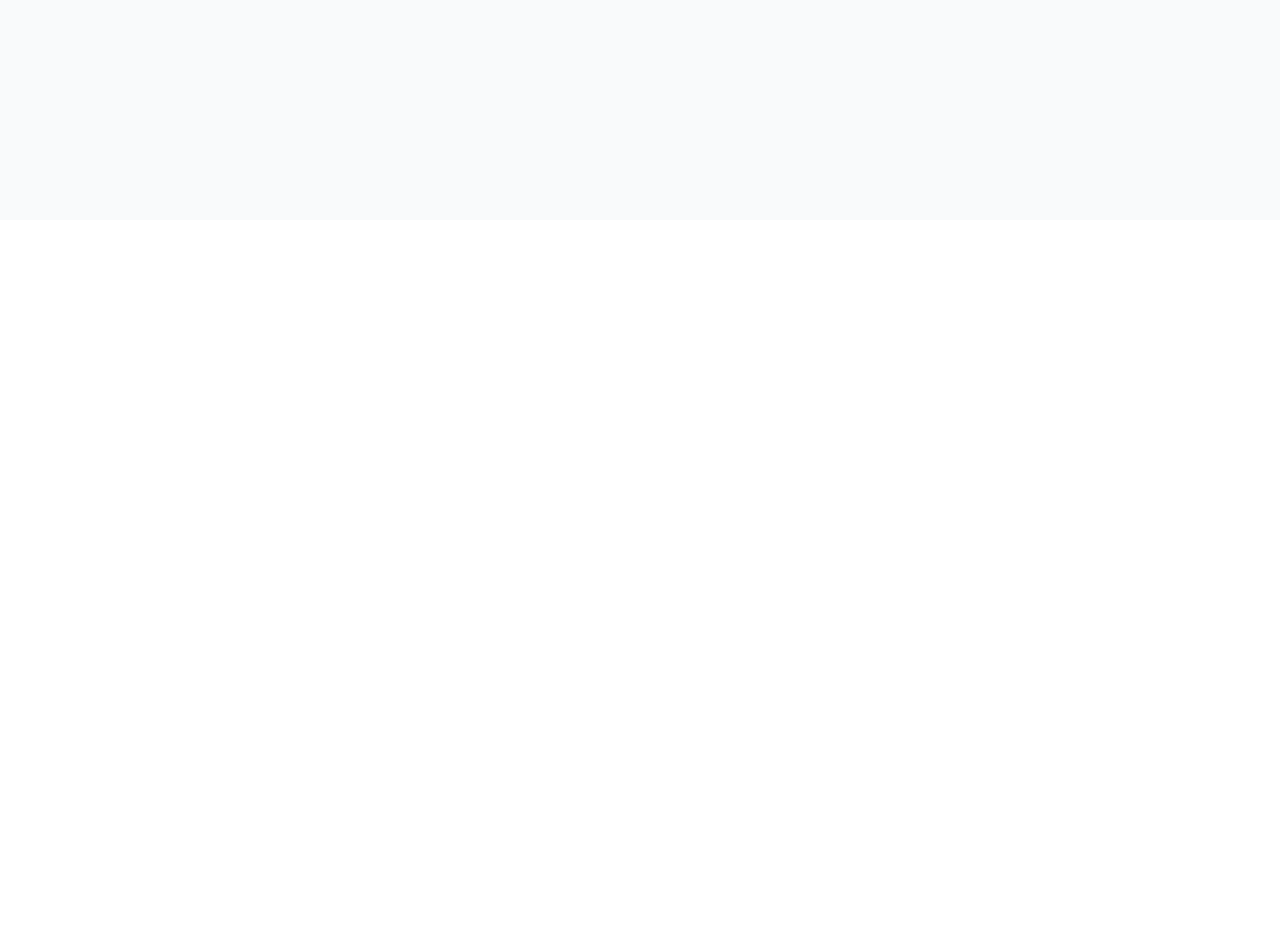
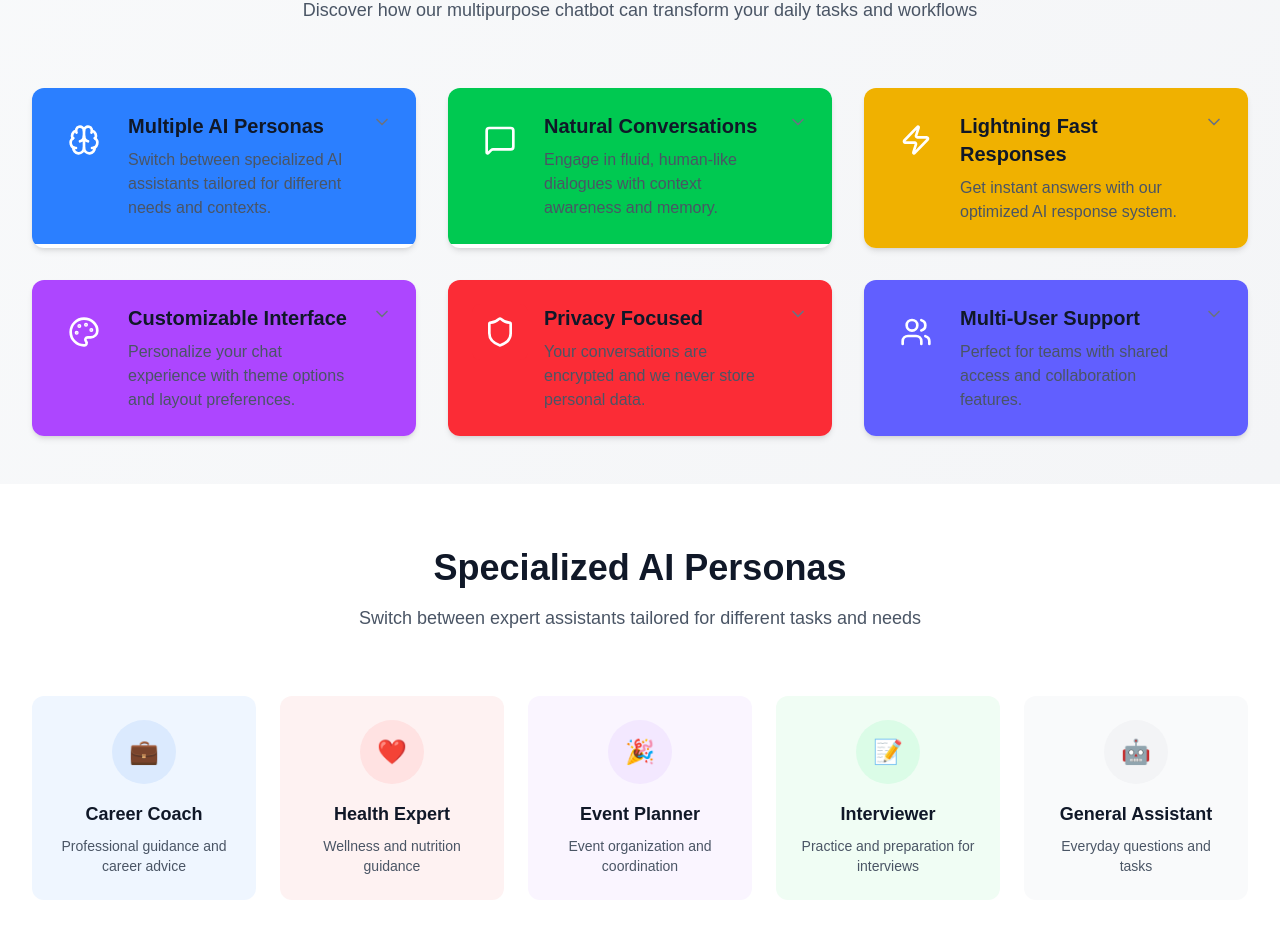
Before and after one commit to Himanshu-coder007/Ai-Chatbot, a Next.js app: page / in a window 1280 px wide. Shown: the part 580-1518 px from the top of the page. Before the commit the page ends 800 px from the top, so only its background shows below. Built offline with nearby package versions, Linux system fonts and the light colour scheme.

Commit message:
the landinga page created

```diff
--- a/app/page.tsx
+++ b/app/page.tsx
@@ -1,9 +1,249 @@
-import React from 'react'
+"use client";
+import React, { useState } from "react";
+import {
+  MessageSquare,
+  Users,
+  Zap,
+  Brain,
+  Shield,
+  Palette,
+  ArrowRight,
+  ChevronDown,
+  ChevronUp,
+  CheckCircle,
+} from "lucide-react";
 
-const Dashboard = () => {
+const FeaturesShowcase = () => {
+  const [expandedFeature, setExpandedFeature] = useState<number | null>(null);
+
+  const features = [
+    {
+      id: 1,
+      icon: <Brain className="h-8 w-8" />,
+      title: "Multiple AI Personas",
+      description:
+        "Switch between specialized AI assistants tailored for different needs and contexts.",
+      details:
+        "Our chatbot offers five distinct personas: Career Coach for professional guidance, Health Expert for wellness advice, Event Planner for organization help, Interviewer for practice sessions, and a General Assistant for everyday questions.",
+      color: "bg-blue-500",
+    },
+    {
+      id: 2,
+      icon: <MessageSquare className="h-8 w-8" />,
+      title: "Natural Conversations",
+      description:
+        "Engage in fluid, human-like dialogues with context awareness and memory.",
+      details:
+        "The AI maintains conversation context, remembers previous exchanges, and adapts its responses based on the flow of discussion for a truly natural interaction experience.",
+      color: "bg-green-500",
+    },
+    {
+      id: 3,
+      icon: <Zap className="h-8 w-8" />,
+      title: "Lightning Fast Responses",
+      description: "Get instant answers with our optimized AI response system.",
+      details:
+        "Leveraging the latest Gemini AI technology, our system delivers responses in under 1.5 seconds on average, ensuring smooth and uninterrupted conversations.",
+      color: "bg-yellow-500",
+    },
+    {
+      id: 4,
+      icon: <Palette className="h-8 w-8" />,
+      title: "Customizable Interface",
+      description:
+        "Personalize your chat experience with theme options and layout preferences.",
+      details:
+        "Choose from light, dark, or system-themed interfaces. Adjust text size, bubble styles, and notification preferences to create your ideal chatting environment.",
+      color: "bg-purple-500",
+    },
+    {
+      id: 5,
+      icon: <Shield className="h-8 w-8" />,
+      title: "Privacy Focused",
+      description:
+        "Your conversations are encrypted and we never store personal data.",
+      details:
+        "We employ end-to-end encryption for all messages, regularly audit our security practices, and comply with global data protection regulations to keep your information safe.",
+      color: "bg-red-500",
+    },
+    {
+      id: 6,
+      icon: <Users className="h-8 w-8" />,
+      title: "Multi-User Support",
+      description:
+        "Perfect for teams with shared access and collaboration features.",
+      details:
+        "Create workspaces, share conversations with team members, and collaborate on ideas. Manage permissions and access levels for different team members.",
+      color: "bg-indigo-500",
+    },
+  ];
+
+  const toggleFeature = (id: number) => {
+    if (expandedFeature === id) {
+      setExpandedFeature(null);
+    } else {
+      setExpandedFeature(id);
+    }
+  };
+
   return (
-    <div>Dashboard</div>
-  )
-}
+    <div className="min-h-screen bg-gradient-to-br from-gray-50 to-gray-100">
+      {/* Hero Section */}
+      <section className="max-w-7xl mx-auto px-4 sm:px-6 lg:px-8 py-16 md:py-24">
+        <div className="text-center">
+          <h1 className="text-4xl md:text-5xl font-bold text-gray-900 mb-6">
+            The Multipurpose AI Assistant
+          </h1>
+          <p className="text-xl text-gray-600 max-w-3xl mx-auto mb-10">
+            One powerful chatbot with specialized personas for every need. From
+            career coaching to health advice, event planning to interview
+            practice - we've got you covered.
+          </p>
+          <div className="flex flex-col sm:flex-row justify-center gap-4">
+            <button className="bg-blue-600 hover:bg-blue-700 text-white px-6 py-3 rounded-lg font-medium transition-colors flex items-center justify-center">
+              Start
+              <ArrowRight className="ml-2 h-5 w-5" />
+            </button>
+          </div>
+        </div>
+      </section>
 
-export default Dashboard
+      {/* Features Grid */}
+      <section className="max-w-7xl mx-auto px-4 sm:px-6 lg:px-8 py-12">
+        <div className="text-center mb-16">
+          <h2 className="text-3xl md:text-4xl font-bold text-gray-900 mb-4">
+            Powerful Features
+          </h2>
+          <p className="text-lg text-gray-600 max-w-3xl mx-auto">
+            Discover how our multipurpose chatbot can transform your daily tasks
+            and workflows
+          </p>
+        </div>
+
+        <div className="grid grid-cols-1 md:grid-cols-2 lg:grid-cols-3 gap-8">
+          {features.map((feature) => (
+            <div
+              key={feature.id}
+              className={`bg-white rounded-xl shadow-md overflow-hidden transition-all duration-300 hover:shadow-lg ${
+                expandedFeature === feature.id ? "ring-2 ring-blue-500" : ""
+              }`}
+            >
+              <div
+                className={`p-6 cursor-pointer ${feature.color} bg-opacity-10 flex items-start`}
+                onClick={() => toggleFeature(feature.id)}
+              >
+                <div
+                  className={`p-3 rounded-lg ${feature.color} text-white mr-4`}
+                >
+                  {feature.icon}
+                </div>
+                <div className="flex-1">
+                  <h3 className="text-xl font-semibold text-gray-900 mb-2">
+                    {feature.title}
+                  </h3>
+                  <p className="text-gray-600">{feature.description}</p>
+                </div>
+                <div className="ml-2">
+                  {expandedFeature === feature.id ? (
+                    <ChevronUp className="h-5 w-5 text-gray-500" />
+                  ) : (
+                    <ChevronDown className="h-5 w-5 text-gray-500" />
+                  )}
+                </div>
+              </div>
+
+              {expandedFeature === feature.id && (
+                <div className="p-6 border-t border-gray-100">
+                  <p className="text-gray-700 mb-4">{feature.details}</p>
+                  <div className="flex items-center text-sm text-blue-600 font-medium">
+                    <CheckCircle className="h-4 w-4 mr-1" />
+                    <span>Included in all plans</span>
+                  </div>
+                </div>
+              )}
+            </div>
+          ))}
+        </div>
+      </section>
+
+      {/* Personas Showcase */}
+      <section className="bg-white py-16">
+        <div className="max-w-7xl mx-auto px-4 sm:px-6 lg:px-8">
+          <div className="text-center mb-16">
+            <h2 className="text-3xl md:text-4xl font-bold text-gray-900 mb-4">
+              Specialized AI Personas
+            </h2>
+            <p className="text-lg text-gray-600 max-w-3xl mx-auto">
+              Switch between expert assistants tailored for different tasks and
+              needs
+            </p>
+          </div>
+
+          <div className="grid grid-cols-1 md:grid-cols-2 lg:grid-cols-5 gap-6">
+            <div className="bg-blue-50 rounded-xl p-6 text-center">
+              <div className="bg-blue-100 w-16 h-16 rounded-full flex items-center justify-center mx-auto mb-4">
+                <span className="text-2xl">💼</span>
+              </div>
+              <h3 className="text-lg font-semibold text-gray-900 mb-2">
+                Career Coach
+              </h3>
+              <p className="text-gray-600 text-sm">
+                Professional guidance and career advice
+              </p>
+            </div>
+
+            <div className="bg-red-50 rounded-xl p-6 text-center">
+              <div className="bg-red-100 w-16 h-16 rounded-full flex items-center justify-center mx-auto mb-4">
+                <span className="text-2xl">❤️</span>
+              </div>
+              <h3 className="text-lg font-semibold text-gray-900 mb-2">
+                Health Expert
+              </h3>
+              <p className="text-gray-600 text-sm">
+                Wellness and nutrition guidance
+              </p>
+            </div>
+
+            <div className="bg-purple-50 rounded-xl p-6 text-center">
+              <div className="bg-purple-100 w-16 h-16 rounded-full flex items-center justify-center mx-auto mb-4">
+                <span className="text-2xl">🎉</span>
+              </div>
+              <h3 className="text-lg font-semibold text-gray-900 mb-2">
+                Event Planner
+              </h3>
+              <p className="text-gray-600 text-sm">
+                Event organization and coordination
+              </p>
+            </div>
+
+            <div className="bg-green-50 rounded-xl p-6 text-center">
+              <div className="bg-green-100 w-16 h-16 rounded-full flex items-center justify-center mx-auto mb-4">
+                <span className="text-2xl">📝</span>
+              </div>
+              <h3 className="text-lg font-semibold text-gray-900 mb-2">
+                Interviewer
+              </h3>
+              <p className="text-gray-600 text-sm">
+                Practice and preparation for interviews
+              </p>
+            </div>
+
+            <div className="bg-gray-50 rounded-xl p-6 text-center">
+              <div className="bg-gray-100 w-16 h-16 rounded-full flex items-center justify-center mx-auto mb-4">
+                <span className="text-2xl">🤖</span>
+              </div>
+              <h3 className="text-lg font-semibold text-gray-900 mb-2">
+                General Assistant
+              </h3>
+              <p className="text-gray-600 text-sm">
+                Everyday questions and tasks
+              </p>
+            </div>
+          </div>
+        </div>
+      </section>
+    </div>
+  );
+};
+
+export default FeaturesShowcase;
--- a/package.json
+++ b/package.json
@@ -11,6 +11,7 @@
   "dependencies": {
     "@google/genai": "^1.15.0",
     "axios": "^1.11.0",
+    "lucide-react": "^0.542.0",
     "next": "15.5.2",
     "react": "19.1.0",
     "react-dom": "19.1.0",
```
Also changed, not shown: 1 other file (tests, documents, lock files or other folders).
